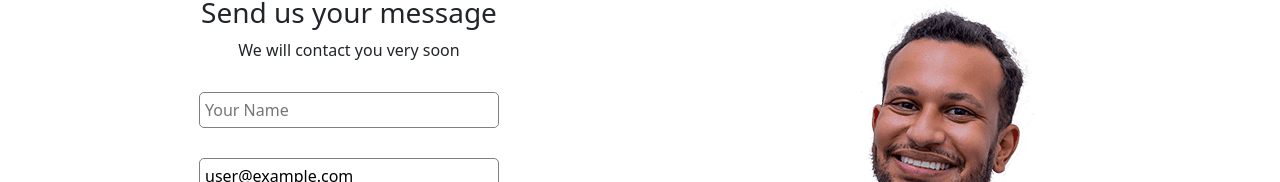
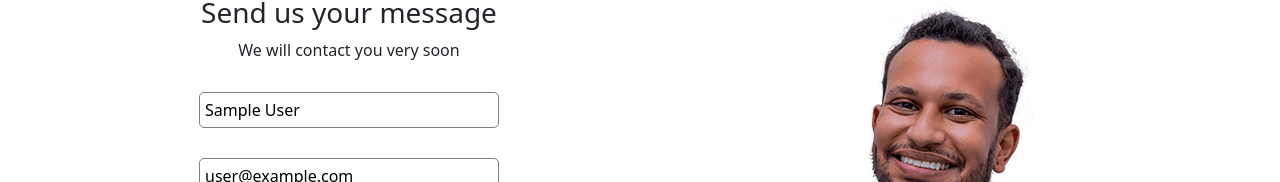
Before and after one commit to tafsiruzzaman/dental-care-client-side, a React (Create React App) app: page /contact in a window 1280 px wide. Shown: the part 100-282 px from the top of the page. Built offline with nearby package versions, Linux system fonts and the light colour scheme; no server answers; sample sign-in values are in the browser's storage.

Commit message:
contact page edited

```diff
--- a/src/pages/Contact/Contact.js
+++ b/src/pages/Contact/Contact.js
@@ -20,7 +20,7 @@ const Contact = () => {
                         <form className="contact-form" onSubmit={handleSubmit(onSubmit)}>
                         <h3>Send us your message</h3>
                         <p className="mb-4">We will contact you very soon</p>
-                        <input defaultValue={user.dispalyName} placeholder="Your Name" {...register("name", {required: true})} />
+                        <input defaultValue={user.displayName} placeholder="Your Name" {...register("name", {required: true})} />
                         <input defaultValue={user.email} placeholder="Your Email" {...register("email", { required: true })} />
                         {errors.email && <span className="error text-start">This field is required</span>}
                         <input placeholder="City" defaultValue="" {...register("city", {required: true})} />
```
